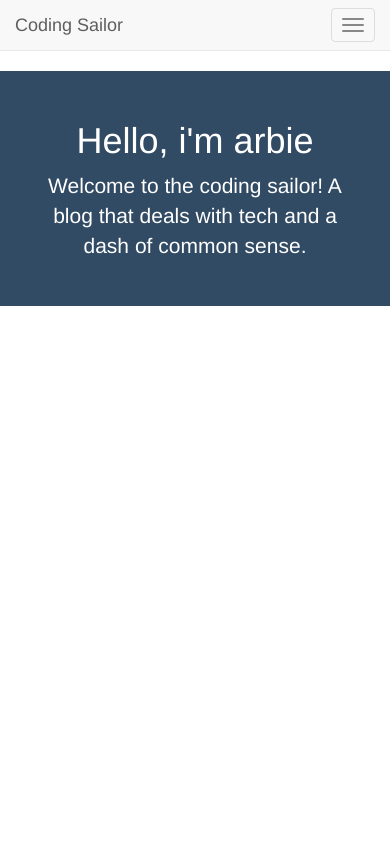
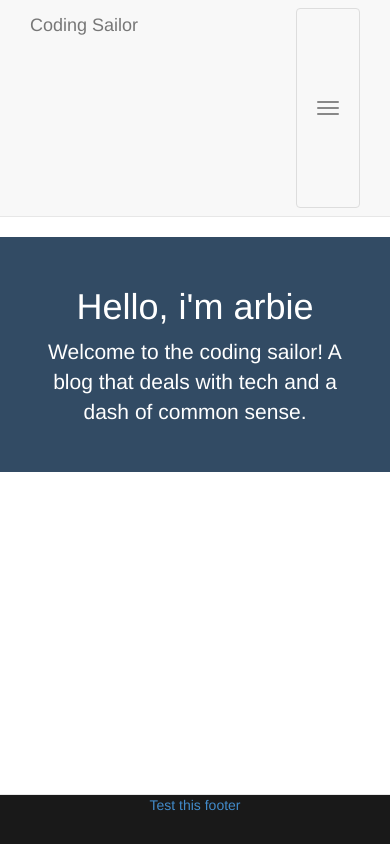
Before and after one commit to AnthonySaldana/CodingSailor.com-BlogProject, a PHP site: page / in a window 390 px wide. Run offline with PHP 8.4, Linux system fonts and the light colour scheme; data that the repository does not hold is empty; some libraries are stand-ins or nearby versions.

Commit message:
small changes
Made some small changes.

```diff
--- /dev/null
+++ b/footer.php
@@ -0,0 +1,27 @@
+<?php
+
+$root = $_SERVER['DOCUMENT_ROOT'];
+
+
+
+echo<<<_htmlfooter
+
+<head>
+
+<link href="styles/footer.css" rel="stylesheet" type="text/css" >
+
+</head>
+
+<div class="navbar navbar-default navbar-fixed-bottom" id="footer">
+
+<div class="container" ><center>
+
+<a class"footerlinks">Test this footer</a>
+
+</center></div>
+
+</div>
+
+_htmlfooter;
+
+?>
--- a/header.php
+++ b/header.php
@@ -1,203 +1,102 @@
 <?php
+$root = $_SERVER['DOCUMENT_ROOT'];
+//include_once($root . "/loginform/loginform.php");
+session_start();
+if(isset($_SESSION['username']))
+{
+	$username = $_SESSION['username'];
+	$password = $_SESSION['password'];
+	$email = $_SESSION['email'];
+}
+echo<<<_headerhtml
+<meta name="viewport" content="width=device-width, initial-scale=1.0">
+<!-- bootstrap -->
+<link href="../bootstrap/css/bootstrap.min.css" rel="stylesheet">
+<!-- my css-->
+<link href="../styles/header.css" rel="stylesheet">
 
-$root = $_SERVER['DOCUMENT_ROOT'];
+<meta name="apple-mobile-web-app-capable" content="yes" />
+<meta name="apple-mobile-web-app-status-bar-style" content="black" />
+<link rel='apple-touch-icon' href='images/iosicon.png'/>
+</head>
 
-//include_once($root . "/loginform/loginform.php");
+<body>
+<div class="navbar navbar-default navbar-static-top">
+<div class="container" >
+
+	<button id="headercontainer" class="navbar-toggle" data-toggle="collapse" data-target=".navbar-collapse">
+	<span class="icon-bar"></span>
+	<span class="icon-bar"></span>
+	<span class="icon-bar"></span>
+	</button>
+	<a class="navbar-brand">Coding Sailor</a>
+	<div class="collapse navbar-collapse">
+	<ul class="nav navbar-nav navbar-right">
+	<li><a href = "../index.php">Home</a></li>
+_headerhtml;
 
 session_start();
+if(isset($_SESSION['username']))
+{
+	if($username == "admin")
+	{
+	echo"<li><a href= '../CMS/cmsform.php'>CMS</a></li>";
+	}
 
-if(isset($_SESSION['username']))
-
+	echo"<li><a>Hello $username ,</a></li>";
+	echo"<li><a href='../loginform/logout.php' id='logout'>Logout</a></li>";
+}
+else
 {
-
-	$username = $_SESSION['username'];
-
-	$password = $_SESSION['password'];
-
-	$email = $_SESSION['email'];
-
+echo<<<_loginformhtml
+          <li class="divider-vertical"></li>
+          <li class="dropdown">
+		  <a class="dropdown-toggle" href="#" data-toggle="dropdown">Register <strong class="caret"></strong></a>
+          <div class="dropdown-menu" style="min-width:auto; padding: 15px; padding-bottom: 0px;">
+		  <form  id="login" name="login" action="../loginform/processlogin.php" method="POST" />
+		</br>Username: <input type="text" name="username"/>
+		</br>Password: <input type="password" name="pwd"/>
+		</br>Email:<input type="text" name="email" id="emailsec"/>
+		<input type="submit" name="signup" value="register" id="signupbutton"/>
+		</form>
+		<li class="divider-vertical"></li>
+          <li class="dropdown">
+          <a class="dropdown-toggle" href="#" data-toggle="dropdown">Login<strong class="caret"></strong></a>
+          <div class="dropdown-menu" style="padding: 15px; padding-bottom: 0px;">
+              <!-- Login form here -->
+	<form  id="login" name="login" action="../loginform/processlogin.php" method="POST" />
+		</br>Username: <input type="text" name="username"/>
+		</br>Password: <input type="password" name="pwd"/>
+		<input type="submit" name="signin" value="Login" id="signinbutton"/>
+	</form>
+</div>
+_loginformhtml;
 }
 
-echo<<<_headerhtml
-
-<meta name="viewport" content="width=device-width, initial-scale=1.0">
-
-<!-- bootstrap -->
-
-<link href="../bootstrap/css/bootstrap.min.css" rel="stylesheet">
-
-<!-- my css-->
-
-<link href="../styles/header.css" rel="stylesheet">
-
-
-
-<meta name="apple-mobile-web-app-capable" content="yes" />
-
-<meta name="apple-mobile-web-app-status-bar-style" content="black" />
-
-<link rel='apple-touch-icon' href='images/iosicon.png'/>
-
-</head>
-
-
-
-<body>
-
-<div class="navbar navbar-default navbar-static-top"
-
-<div class="container">
-
-
-
-	<button class="navbar-toggle" data-toggle="collapse" data-target=".navbar-collapse">
-
-	<span class="icon-bar"></span>
-
-	<span class="icon-bar"></span>
-
-	<span class="icon-bar"></span>
-
-	</button>
-
-	<a href="#" class="navbar-brand">Coding Sailor</a>
-
-	<div class="collapse navbar-collapse">
-
-	<ul class="nav navbar-nav navbar-right">
-
-	<li><a href = "../index.php">Home</a></li>
-
-_headerhtml;
-
-
-
-session_start();
-
-if(isset($_SESSION['username']))
-
-{
-
-	if($username == "admin")
-
-	{
-
-	echo"<li><a href= '../CMS/cmsform.php'>CMS</a></li>";
-
-	}
-
-
-
-	echo"<li><a>Hello $username ,</a></li>";
-
-	echo"<li><a href='../loginform/logout.php' id='logout'>Logout</a></li>";
-
-}
-
-else
-
-{
-
-echo<<<_loginformhtml
-
-          <li class="divider-vertical"></li>
-
-          <li class="dropdown">
-
-		  <a class="dropdown-toggle" href="#" data-toggle="dropdown">Register <strong class="caret"></strong></a>
-
-          <div class="dropdown-menu" style="min-width:auto; padding: 15px; padding-bottom: 0px;">
-
-		  <form  id="login" name="login" action="../loginform/processlogin.php" method="POST" />
-
-		</br>Username: <input type="text" name="username"/>
-
-		</br>Password: <input type="password" name="pwd"/>
-
-		</br>Email:<input type="text" name="email" id="emailsec"/>
-
-		<input type="submit" name="signup" value="register" id="signupbutton"/>
-
-		</form>
-
-		<li class="divider-vertical"></li>
-
-          <li class="dropdown">
-
-          <a class="dropdown-toggle" href="#" data-toggle="dropdown">Login<strong class="caret"></strong></a>
-
-          <div class="dropdown-menu" style="padding: 15px; padding-bottom: 0px;">
-
-              <!-- Login form here -->
-
-	<form  id="login" name="login" action="../loginform/processlogin.php" method="POST" />
-
-		</br>Username: <input type="text" name="username"/>
-
-		</br>Password: <input type="password" name="pwd"/>
-
-		<input type="submit" name="signin" value="Login" id="signinbutton"/>
-
-	</form>
-
+echo<<<_headerhtml2
+</ul>
+</div>
+</div>
 </div>
 
-_loginformhtml;
-
-}
-
-
-
-echo<<<_headerhtml2
-
-</ul>
-
-</div>
-
-</div>
-
-</div>
-
-
-
 <script src="http://code.jquery.com/jquery.js"></script>
-
 <script src="../bootstrap/js/bootstrap.js"></script>
 
-
-
 <script type="text/javascript">
-
     window._idl = {};
-
     _idl.variant = "modal";
-
     (function() {
-
         var idl = document.createElement('script');
-
         idl.type = 'text/javascript';
-
         idl.async = true;
-
         idl.src = ('https:' == document.location.protocol ? 'https://' : 'http://') + 'members.internetdefenseleague.org/include/?url=' + (_idl.url || '') + '&campaign=' + (_idl.campaign || '') + '&variant=' + (_idl.variant || 'modal');
-
         document.getElementsByTagName('body')[0].appendChild(idl);
-
     })();
-
 </script>
 
 
-
-
-
 </body>
-
 </html>
-
 _headerhtml2;
 
-
-
 ?>
--- a/index.php
+++ b/index.php
@@ -17,4 +17,5 @@ my life - arbie'>
 _headerhtml;
 
 include_once($root . "/posts/current.php");
+include_once($root . "/footer.php");
 ?>
--- a/posts/current.php
+++ b/posts/current.php
@@ -46,7 +46,7 @@ if(!$resultcurrent) die("couldnt read posts");
 
 			<div class='list-group'>
 
-			<a href='#' class='list-group-item'>
+			<a class='list-group-item'>
 
 			<h2 Class='list-group-item-heading'>$row[1]</h2>
 
@@ -66,32 +66,4 @@ _currentposts;
 
 		}
 
-$test = "<div class='containter'>
-
-<div class-'row'>
-
-	<div class='col-md-6'>
-
-		<div class='list-group'>
-
-			<center><a href='#' class='list-group-item'>
-
-			<h3Class='list-group-item-heading'>Hello World</h3>
-
-			<p>Want to take a break from studying? Want to play your
-
-favorite videogame? Or how about a game of pool with your friends? If that's the case, the
-
-GamesRoom is perfect for you! The GamesRoom is located in the Mub and is open
-
-everyday!</p></a></center>
-
-		</div>
-
-	</div>
-
-</div>
-
-</div>"
-
 ?>
--- /dev/null
+++ b/styles/footer.css
@@ -0,0 +1,3 @@
+#footer{background-color:rgba(25,25,25,1); color:white;}
+
+.footerlinks{color:white; text-decoration:none;}
--- a/styles/header.css
+++ b/styles/header.css
@@ -1 +1,3 @@
 #logout{margin-right:20px;}
+.navbar{margin-left:auto; margin-right:auto;}
+#headercontainer{padding:20px; height:200px;}
```
Also changed, not shown: 1 other file.
